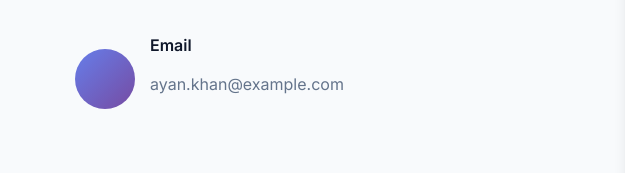
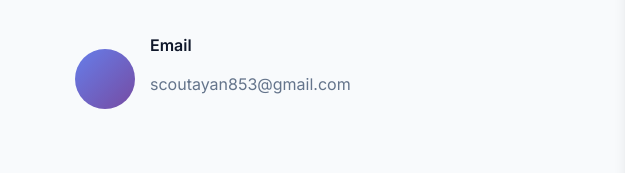
Before and after one commit to AyanAlikhan11/potfolio, a plain HTML site: page index.html in a window 1280 px wide. Shown: the part 9268-9441 px from the top of the page, 0-640 px from the left. Drawn offline with nearby package versions, Linux system fonts and the light colour scheme; some icons are missing.

```diff
--- a/index.html
+++ b/index.html
@@ -474,7 +474,7 @@
                         </div>
                         <div>
                             <h4>Email</h4>
-                            <p>ayan.khan@example.com</p>
+                            <p>scoutayan853@gmail.com</p>
                         </div>
                     </div>
 
```
